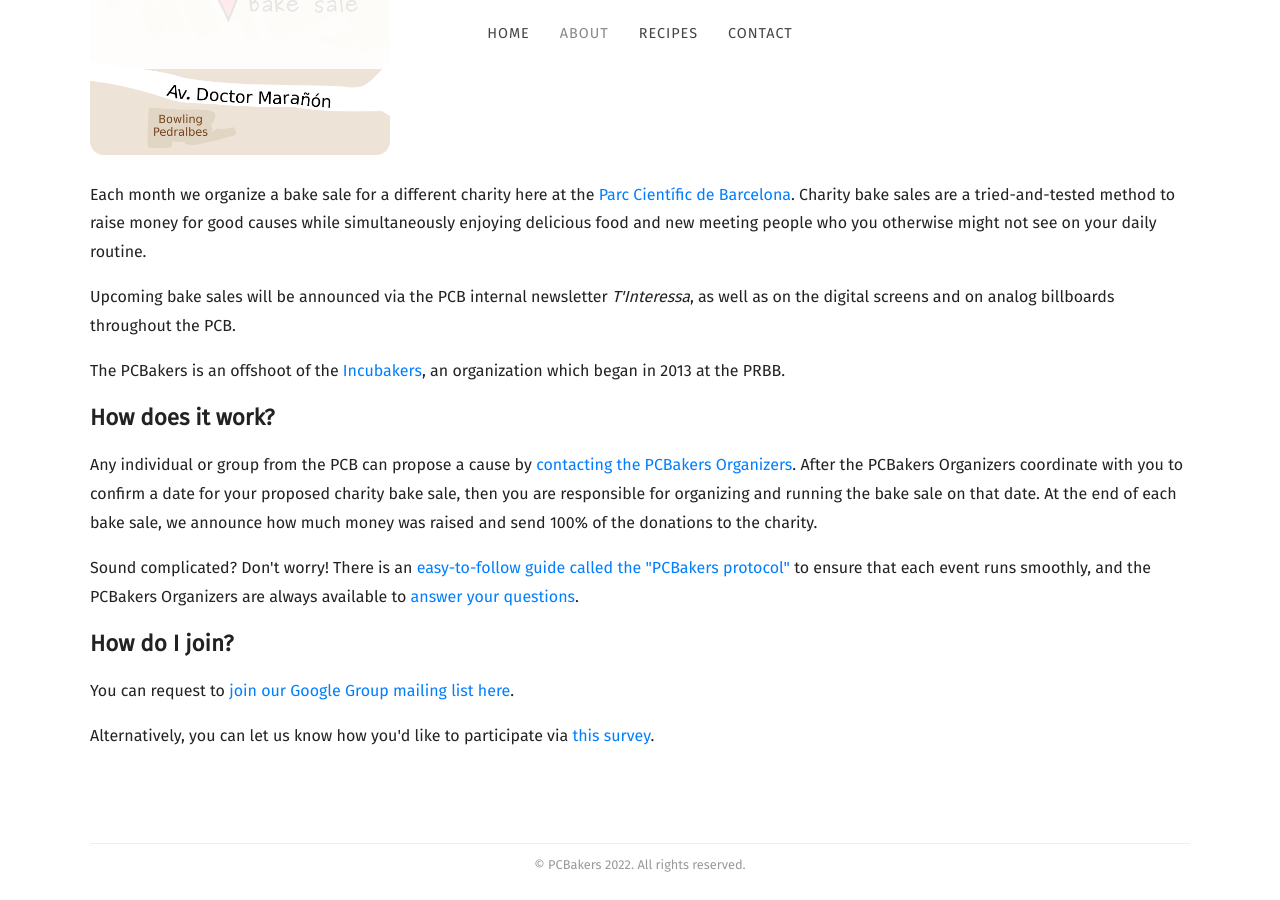
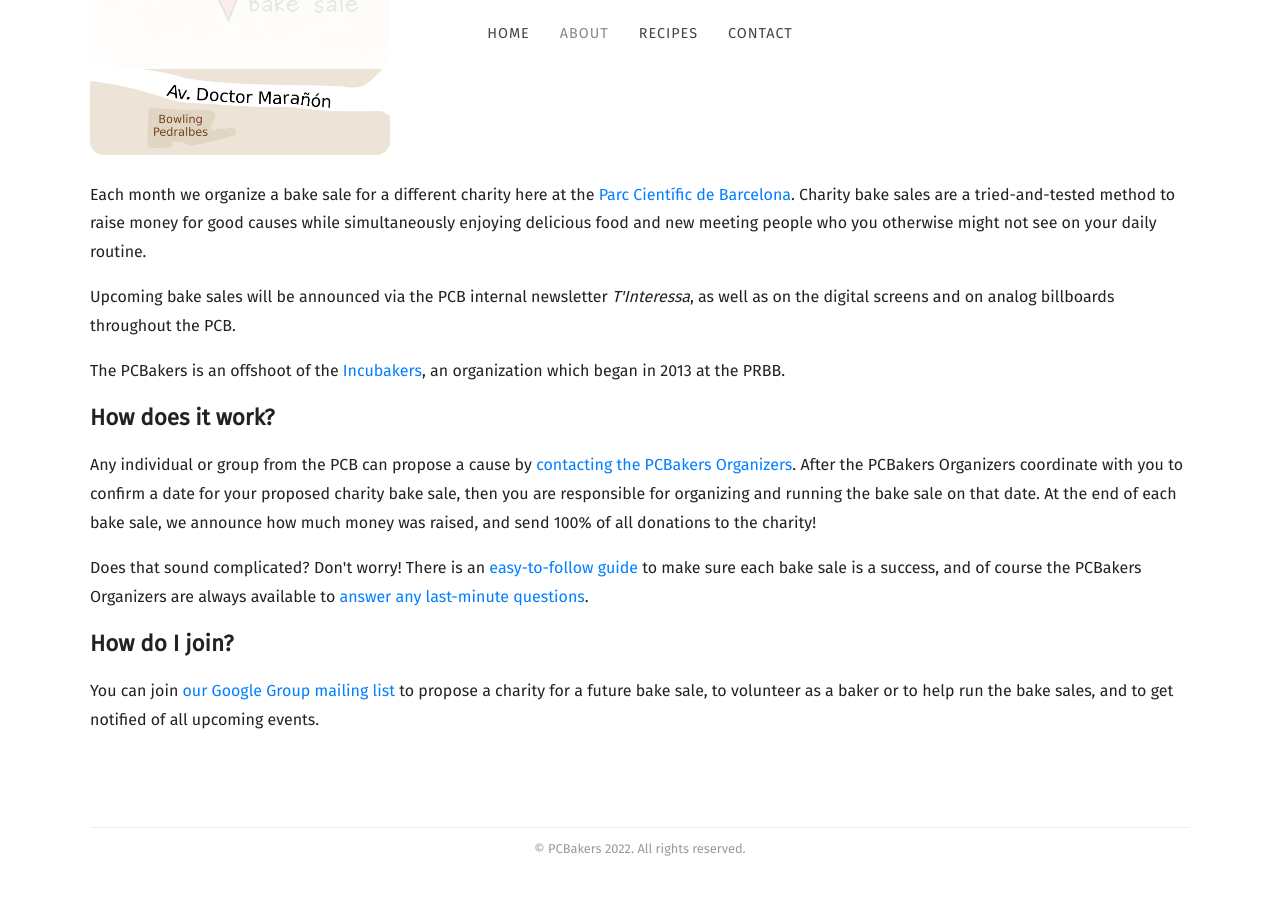
Before and after one commit to willblev/PCBakers, a Jekyll site: the page built from about.html, in a window 1280 px wide and 900 px high, scrolled down 562 px. Built offline with Jekyll 4.4.1, drawn with Linux system fonts in a browser that asks for light colours; some web fonts are replaced.

Commit message:
simplifying text

```diff
--- a/about.html
+++ b/about.html
@@ -15,15 +15,13 @@ title: About
 	<p>The PCBakers is an offshoot of the <a href="https://ellipse.prbb.org/keep-baking-for-a-better-world-5-years-of-incubakers-at-the-prbb/" target="_blank">Incubakers</a>, an organization which began in 2013 at the PRBB.</p>
 
 	<h2>How does it work?</h2>
-	<p>Any individual or group from the PCB can propose a cause by <a href="https://willblev.github.io/PCBakers/contact/">contacting the PCBakers Organizers</a>. After the PCBakers Organizers coordinate with you to confirm a date for your proposed charity bake sale, then you are responsible for organizing and running the bake sale on that date. At the end of each bake sale, we announce how much money was raised and send 100% of the donations to the charity.</p>
+	<p>Any individual or group from the PCB can propose a cause by <a href="https://willblev.github.io/PCBakers/contact/">contacting the PCBakers Organizers</a>. After the PCBakers Organizers coordinate with you to confirm a date for your proposed charity bake sale, then you are responsible for organizing and running the bake sale on that date. At the end of each bake sale, we announce how much money was raised, and send 100% of all donations to the charity!</p>
 
-	<p>Sound complicated? Don't worry! There is an <a href="https://docs.google.com/document/d/1Z9xcoaaUlmzsTDwRcUWl9NTssWzNH8cr5wyLd2cCqiM/edit?usp=sharing" target="_blank">easy-to-follow guide called the "PCBakers protocol"</a> to ensure that each event runs smoothly, and the PCBakers Organizers are always available to <a href="https://willblev.github.io/PCBakers/contact/">answer your questions</a>.</p>
+	<p>Does that sound complicated? Don't worry! There is an <a href="https://docs.google.com/document/d/1Z9xcoaaUlmzsTDwRcUWl9NTssWzNH8cr5wyLd2cCqiM/edit?usp=sharing" target="_blank">easy-to-follow guide</a> to make sure each bake sale is a success, and of course the PCBakers Organizers are always available to <a href="https://willblev.github.io/PCBakers/contact/">answer any last-minute questions</a>.</p>
 
 
 
 
 	<h2>How do I join?</h2>
-	<p>You can request to <a href="https://groups.google.com/g/PCBakers" target="_blank">join our Google Group mailing list here</a>.</p>
-
-	Alternatively, you can let us know how you'd like to participate via <a href="https://forms.gle/Y21TpmNk9jnT3LBn6" target="_blank">this survey</a>.</p>
+	<p>You can join <a href="https://groups.google.com/g/PCBakers" target="_blank">our Google Group mailing list</a> to propose a charity for a future bake sale, to volunteer as a baker or to help run the bake sales, and to get notified of all upcoming events.</p>
 </div>
```
